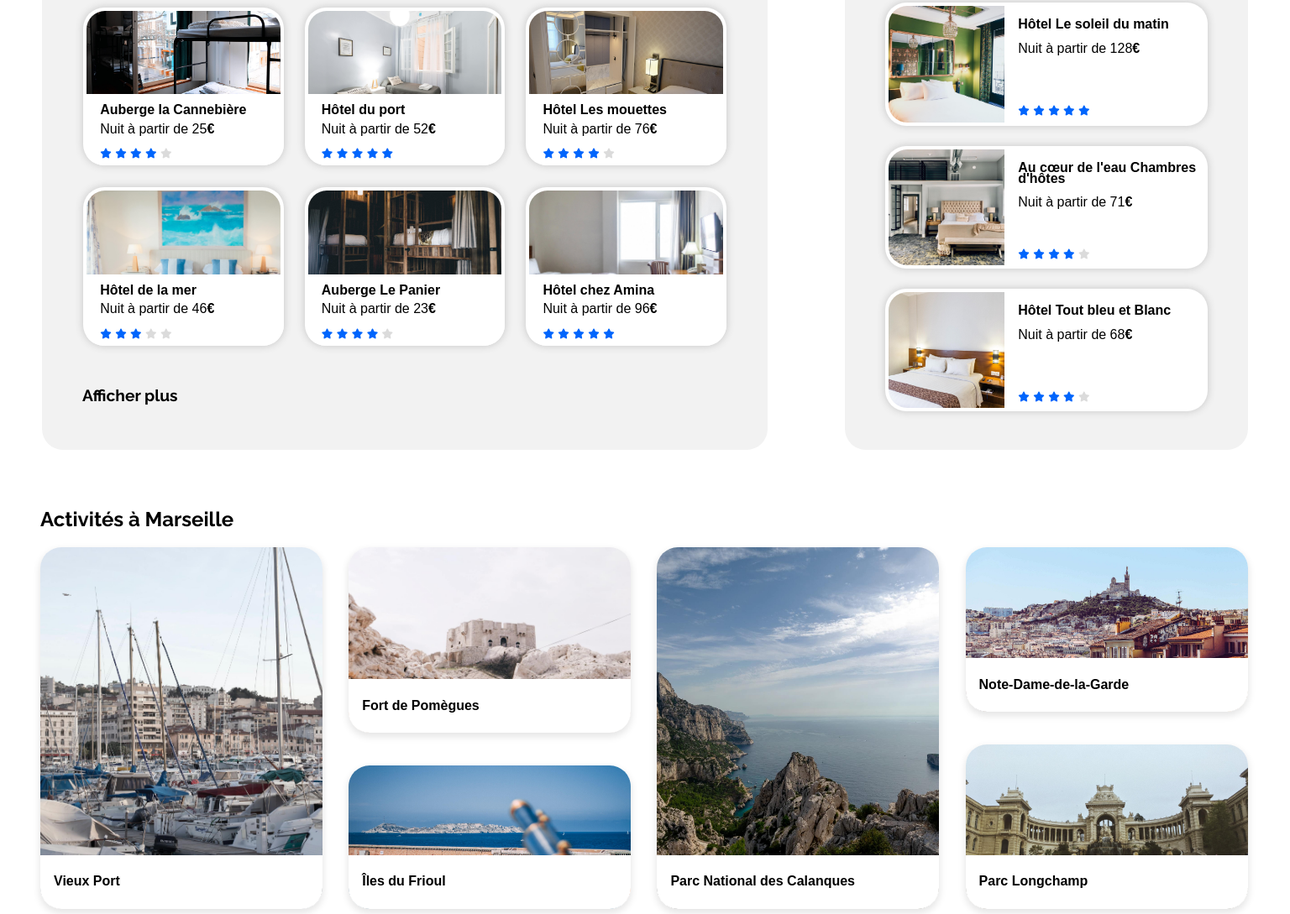
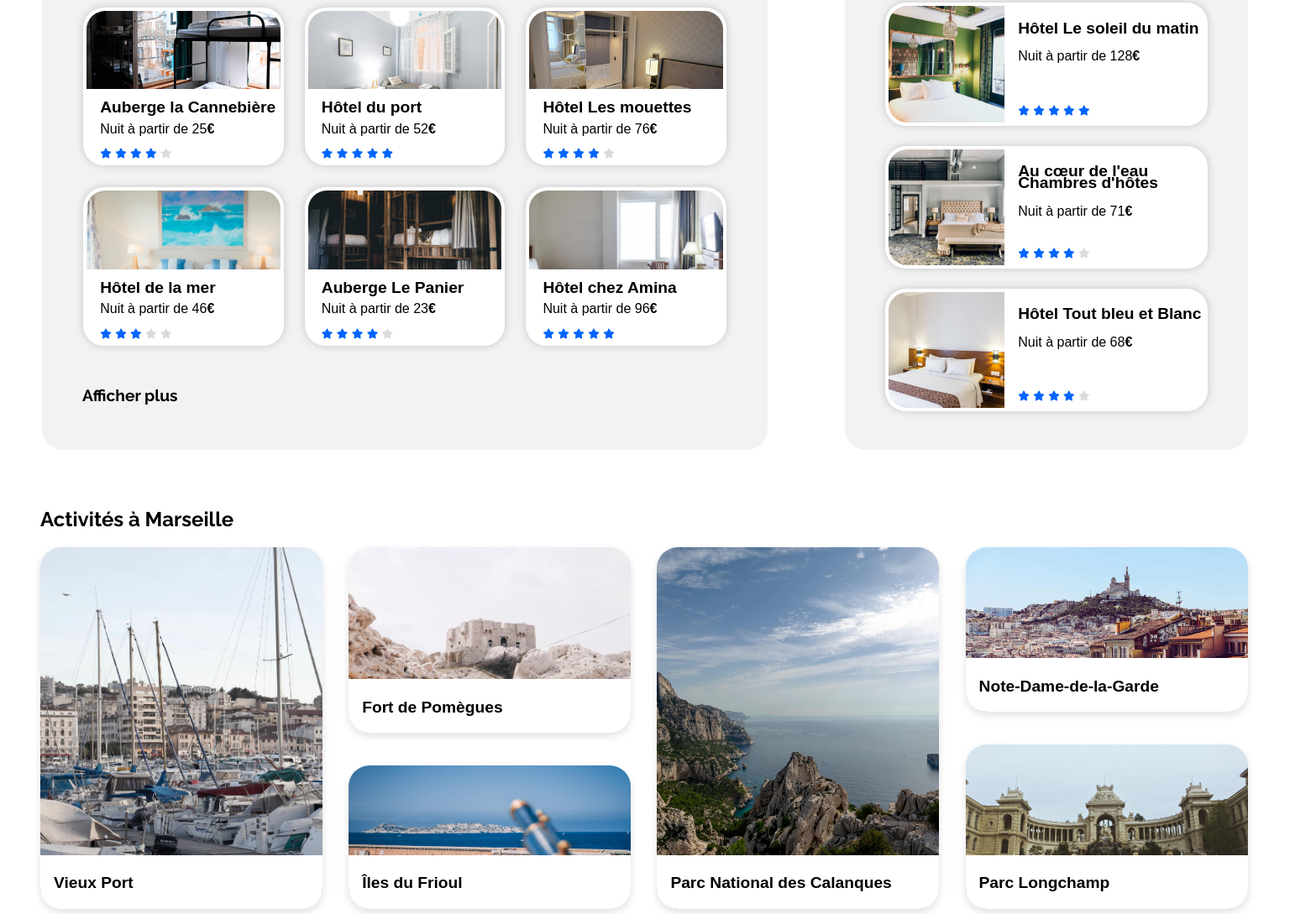
Before and after one commit to tkruba/KrubaTom_02_21062021, a plain HTML site: page index.html in a window 1536 px wide. Shown: the part 593-1682 px from the top of the page at 84% size. Drawn offline with Linux system fonts and the light colour scheme; a web font is replaced by a local one.

Commit message:
Card title resized
Edited:

- .card-title font-size default → 1.2em
- .card-body line-height 0.8em → 0.9em
- Desktop activities .card-title margin-top 1.6em → 1.4em

```diff
--- a/CSS/style.css
+++ b/CSS/style.css
@@ -513,12 +513,13 @@ h1 {
 
 .card-body {
     margin-left: 16px;
-    line-height: 0.8em;
+    line-height: 0.9em;
     position: relative;
 }
 
 .card-title {
     font-weight: 600;
+    font-size: 1.2em;
 }
 
 .card-description::after {
@@ -779,7 +780,7 @@ footer > div > ul > li > a:hover {
 
     #activities-list > .card > .card-body > .card-title {
         margin-left: 16px;
-        margin-top: 1.6em;
+        margin-top: 1.4em;
     }
 
     /* Footer */
```
